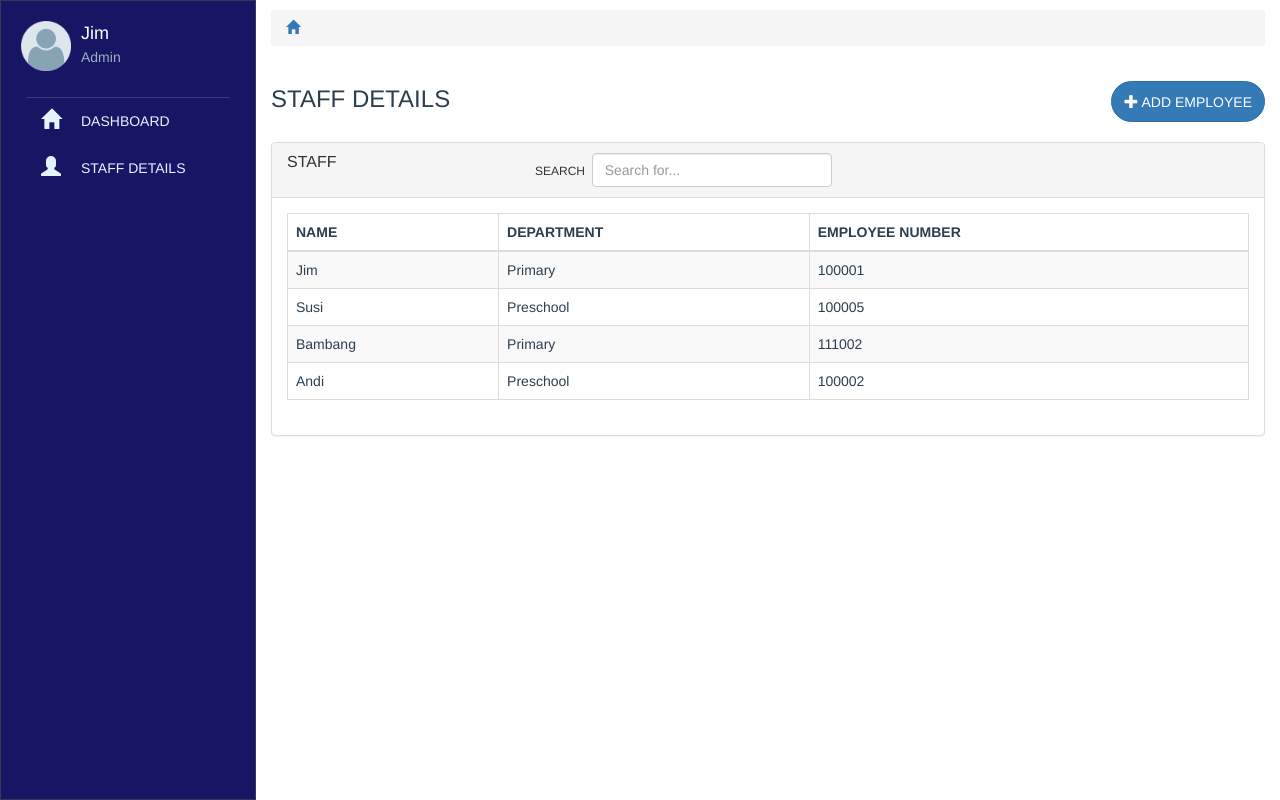
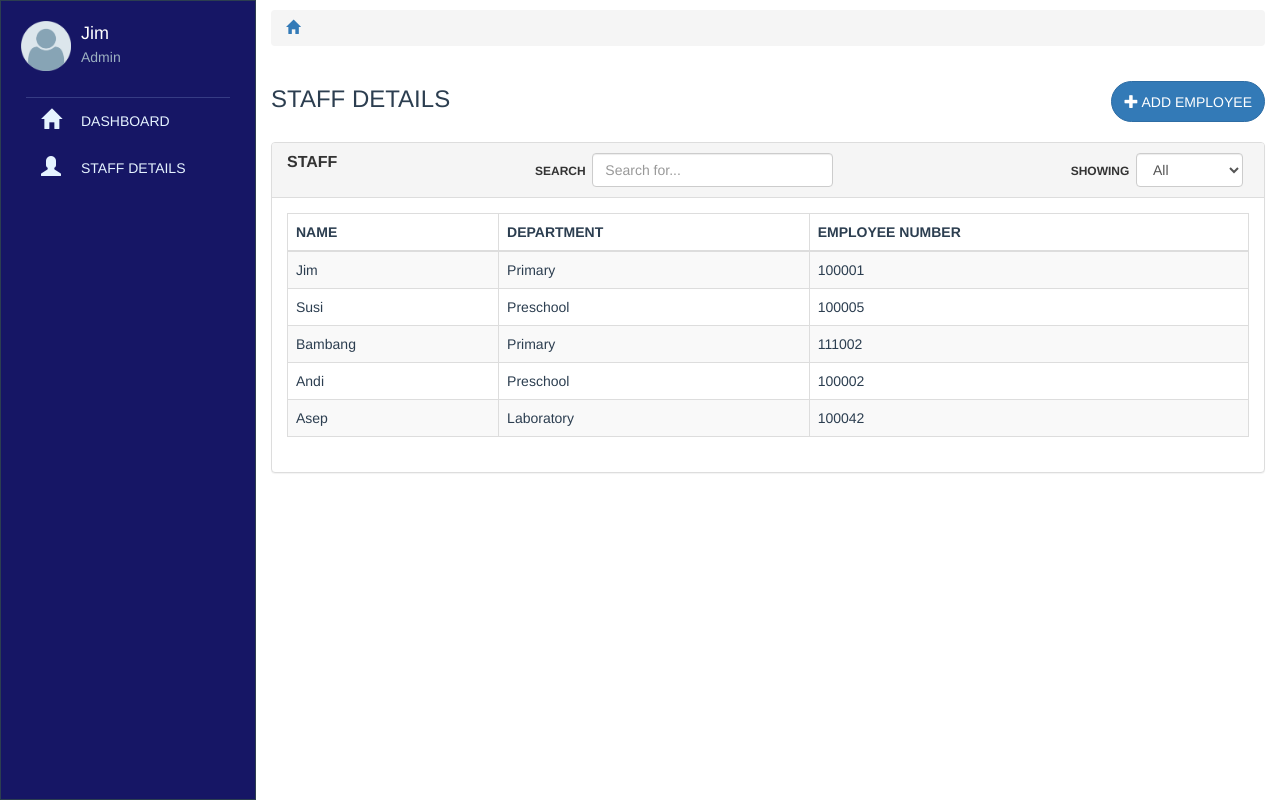
Before and after one commit to utomoadito/vue-simple-test, a Vue app: page /#/staff in a window 1280 px wide. Built offline with nearby package versions, Linux system fonts and the light colour scheme.

Commit message:
Add dropdown showing filter

```diff
--- a/src/components/Staff.vue
+++ b/src/components/Staff.vue
@@ -22,11 +22,20 @@
           <div class="panel-heading">
             <div class="row">
                 <div class="col-md-3">
-                    <h2 class="panel-title">STAFF</h2>
+                    <h2 class="panel-title"><b>STAFF</b></h2>
                 </div>
                 <div class="col-md-4">
-                    <span style="font-size:12px;">SEARCH &nbsp;</span>
+                    <span style="font-size:12px;"><b>SEARCH</b> &nbsp;</span>
                     <input type="text" name="search" class="form-control" placeholder="Search for..." v-model="search" style="width: 80%;display: inline-block;">
+                </div>
+                <div class="col-md-5">
+                    <div style="float:right;">
+                    <span style="font-size:12px;"><b>SHOWING</b> &nbsp;</span>
+                    <select class="form-control" v-on:change="showing" style="width: 60%;display: inline-block;">
+                        <option value="">All</option>
+                        <option v-for="(department, index) in departments" :key="index" :value="department">{{department}}</option>
+                    </select>
+                    </div>
                 </div>
             </div>
           </div>
@@ -64,7 +73,8 @@ export default {
         {name: 'Jim', department: 'Primary', emp_number: '100001'},
         {name: 'Susi', department: 'Preschool', emp_number: '100005'},
         {name: 'Bambang', department: 'Primary', emp_number: '111002'},
-        {name: 'Andi', department: 'Preschool', emp_number: '100002'}
+        {name: 'Andi', department: 'Preschool', emp_number: '100002'},
+        {name: 'Asep', department: 'Laboratory', emp_number: '100042'}
       ]
     }
   },
@@ -73,6 +83,16 @@ export default {
       return this.datas.filter(data => {
         return data.name.toLowerCase().includes(this.search.toLowerCase()) || data.department.toLowerCase().includes(this.search.toLowerCase()) || data.emp_number.toString().includes(this.search.toLowerCase())
       })
+    },
+    /* Check if element have same value */
+    departments () {
+      return Array.from(new Set(this.datas.map(p => p.department)))
+    }
+  },
+  methods: {
+    showing (e) {
+      console.log(e.target.value)
+      this.search = e.target.value
     }
   }
 }
```
